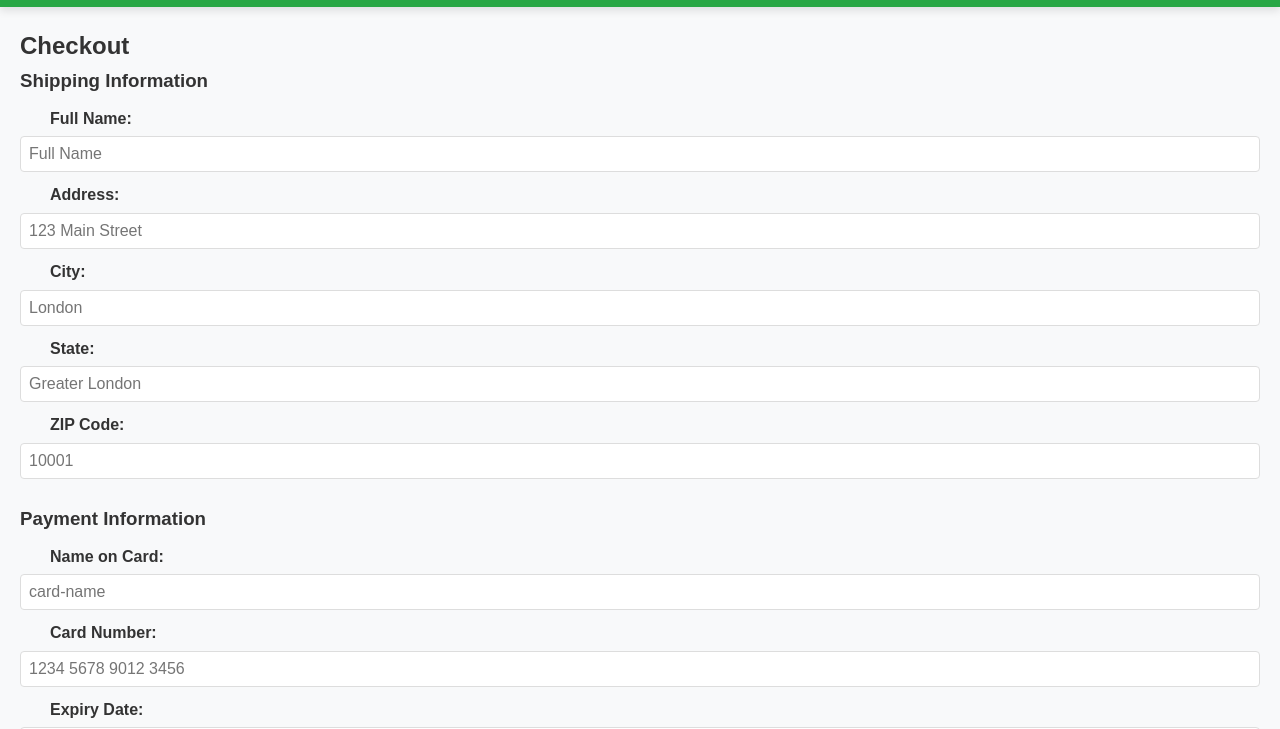
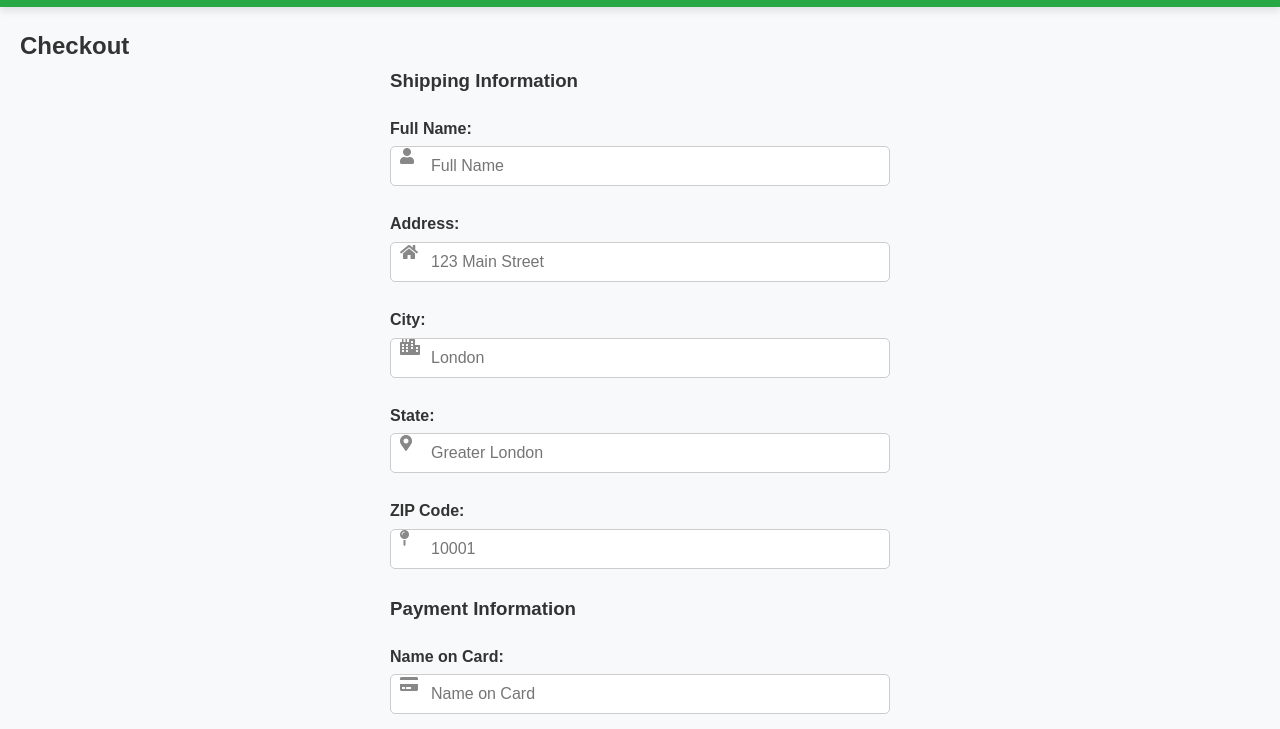
Before and after one commit to meghanasrividya/Multipage_Website, a plain HTML site: page checkout.html in a window 1280 px wide. Shown: the part 51-780 px from the top of the page. Drawn offline with Linux system fonts and the light colour scheme.

Commit message:
Made Changes

```diff
--- a/checkout.html
+++ b/checkout.html
@@ -6,6 +6,8 @@
     <title>Home - Sustainable Shopping with Meghana
     </title>
     <link rel="stylesheet" href="css/style.css">
+    <link href="https://cdnjs.cloudflare.com/ajax/libs/font-awesome/5.15.4/css/all.min.css" rel="stylesheet">
+
 </head>
 <body>
     <header>
@@ -32,42 +34,71 @@
         <section class="checkout">
             <h2>Checkout</h2>
 
+            <body>
                 <form class="checkout-form" action="#" method="POST">
                     <!-- Shipping Information -->
                     <div class="form-group">
                         <h3>Shipping Information</h3>
+
+                        <div class="input-container">
                             <label for="full-name">Full Name:</label>
+                            <i class="fas fa-user"></i>
                             <input type="text" id="full-name" name="full-name" placeholder="Full Name" required>
+                        </div>
 
+                        <div class="input-container">
                             <label for="address">Address:</label>
+                            <i class="fas fa-home"></i>
                             <input type="text" id="address" name="address" placeholder="123 Main Street" required>
+                        </div>
 
+                        <div class="input-container">
                             <label for="city">City:</label>
+                            <i class="fas fa-city"></i>
                             <input type="text" id="city" name="city" placeholder="London" required>
+                        </div>
 
+                        <div class="input-container">
                             <label for="state">State:</label>
+                            <i class="fas fa-map-marker-alt"></i>
                             <input type="text" id="state" name="state" placeholder="Greater London" required>
+                        </div>
 
+                        <div class="input-container">
                             <label for="zip">ZIP Code:</label>
+                            <i class="fas fa-map-pin"></i>
                             <input type="text" id="zip" name="zip" placeholder="10001" required>
+                        </div>
                     </div>
 
                     <!-- Payment Information -->
                     <div class="form-group">
                         <h3>Payment Information</h3>
+
+                        <div class="input-container">
                             <label for="card-name">Name on Card:</label>
-                    <input type="text" id="card-name" name="card-name" placeholder="card-name" required>
+                            <i class="fas fa-credit-card"></i>
+                            <input type="text" id="card-name" name="card-name" placeholder="Name on Card" required>
+                        </div>
 
+                        <div class="input-container">
                             <label for="card-number">Card Number:</label>
+                            <i class="fas fa-credit-card"></i>
                             <input type="text" id="card-number" name="card-number" placeholder="1234 5678 9012 3456" required>
+                        </div>
 
+                        <div class="input-container">
                             <label for="expiry-date">Expiry Date:</label>
+                            <i class="fas fa-calendar-alt"></i>
                             <input type="text" id="expiry-date" name="expiry-date" placeholder="MM/YY" required>
+                        </div>
 
+                        <div class="input-container">
                             <label for="cvv">CVV:</label>
+                            <i class="fas fa-lock"></i>
                             <input type="text" id="cvv" name="cvv" placeholder="123" required>
                         </div>
-
+                        </div>
                 <!-- Order Summary -->
                 <div class="order-summary">
                     <h3>Order Summary</h3>
--- a/css/style.css
+++ b/css/style.css
@@ -513,62 +513,49 @@ checkout {
 }
 
 /* Add icons using pseudo-elements */
-.form-group label {
-    position: relative;
-    padding-left: 30px;
+.checkout-form {
+    max-width: 500px;
+    margin: 0 auto;
 }
 
-.form-group label::before {
-    content: '';
-    position: absolute;
-    left: 10px;
-    top: 50%;
-    transform: translateY(-50%);
-    font-family: 'Font Awesome 5 Free';
-    font-weight: 900;
-    font-size: 18px;
-    color: #555;
+.form-group {
+    margin-bottom: 30px;
 }
 
-/* Icons before each input field */
-#full-name::before {
-    content: ''; /* User icon */
+.form-group h3 {
+    margin-bottom: 20px;
 }
 
-#address::before {
-    content: '\f041'; /* Home icon */
+.input-container {
+    position: relative;
+    margin-bottom: 15px;
 }
 
-#city::before {
-    content: '\f3c5'; /* City icon */
+.input-container i {
+    position: absolute;
+    top: 50%;
+    left: 10px;
+    transform: translateY(-50%);
+    font-size: 16px;
+    color: #888;
 }
 
-#state::before {
-    content: '\f0c0'; /* Map pin icon */
+.input-container input {
+    width: 100%;
+    padding: 10px 10px 10px 40px; /* Space for the icon */
+    box-sizing: border-box;
+    border: 1px solid #ccc;
+    border-radius: 5px;
 }
 
-#zip::before {
-    content: '\f3c0'; /* Zip code icon */
+.input-container label {
+    display: block;
+    margin-bottom: 5px;
+    font-weight: bold;
 }
-
-#card-name::before {
-    content: '\f09d'; /* Credit card icon */
-}
-
-#card-number::before {
-    content: '\f09d'; /* Credit card icon */
-}
-
-#expiry-date::before {
-    content: '\f133'; /* Calendar icon */
-}
-
-#cvv::before {
-    content: '\f023'; /* Lock icon */
-}
-.form-group {
-    margin-bottom: 15px;
-}
+    .form-group {
+        margin-bottom: 15px;
+    }
 
 label {
     display: block;
```
Lines whose indentation alone changed are shown as unchanged.
